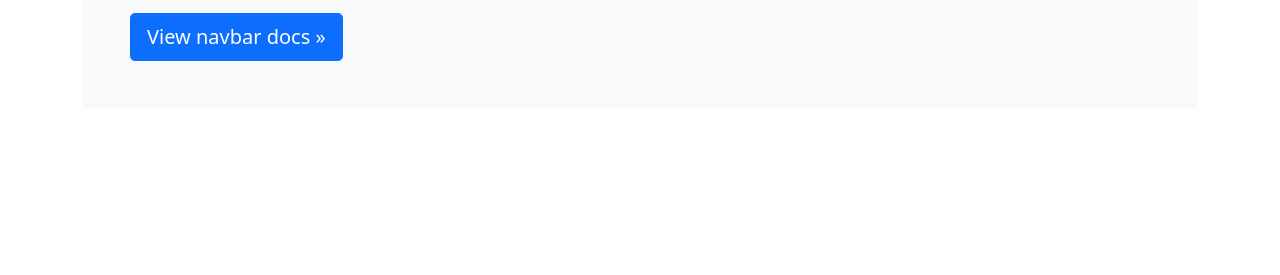
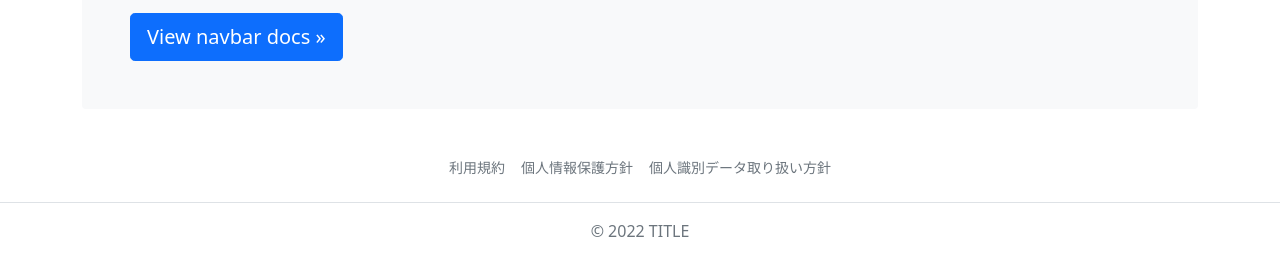
Before and after one commit to yuu-eguci/bootstrap-5.1-study, a plain HTML site: page index.html in a window 1280 px wide. Shown: the part 239-514 px from the top of the page. Drawn offline with nearby package versions, Linux system fonts and the light colour scheme.

Commit message:
🤡 footer

```diff
--- a/index.html
+++ b/index.html
@@ -106,6 +106,27 @@
       </div>
     </main>
 
+    <footer class="py-3 my-4">
+      <ul class="nav justify-content-center border-bottom pb-3 mb-3 small">
+        <li class="nav-item">
+          <a href="#" class="nav-link px-2 text-muted">
+            利用規約
+          </a>
+        </li>
+        <li class="nav-item">
+          <a href="#" class="nav-link px-2 text-muted">
+            個人情報保護方針
+          </a>
+        </li>
+        <li class="nav-item">
+          <a href="#" class="nav-link px-2 text-muted">
+            個人識別データ取り扱い方針
+          </a>
+        </li>
+      </ul>
+      <p class="text-center text-muted">© 2022 TITLE</p>
+    </footer>
+
     <!--
       NOTE: These tags are from Bootstrap officials (v5.1)
     -->
```
